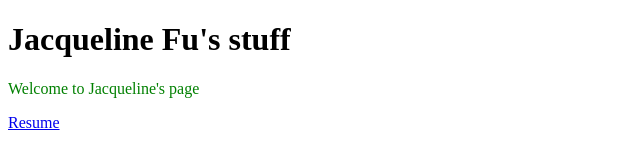
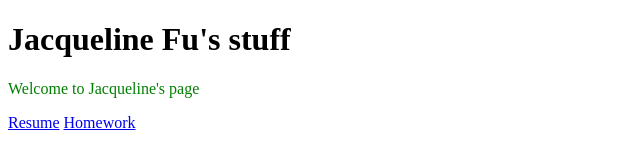
Before and after one commit to jacquelinefu17/JacquelineFu17.github.io, a plain HTML site: page index.html in a window 1280 px wide. Shown: the full height of the page, 0-640 px from the left. Drawn offline with Linux system fonts and the light colour scheme.

Commit message:
Update index.html

```diff
--- a/index.html
+++ b/index.html
@@ -8,5 +8,6 @@
     <h1>Jacqueline Fu's stuff</h1>
     <p>Welcome to Jacqueline's page</p>
     <a href="resume.html"> Resume</a>
+    <a href="homework.html"> Homework</a>
   </body>
 </html>
```
